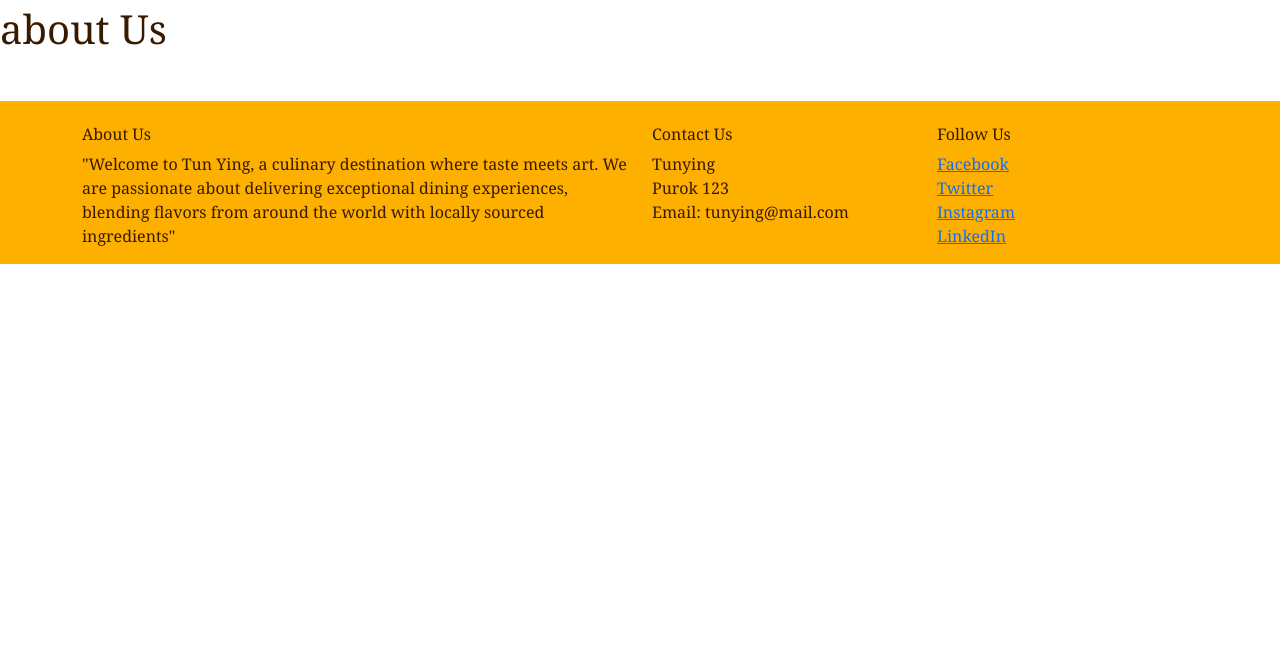
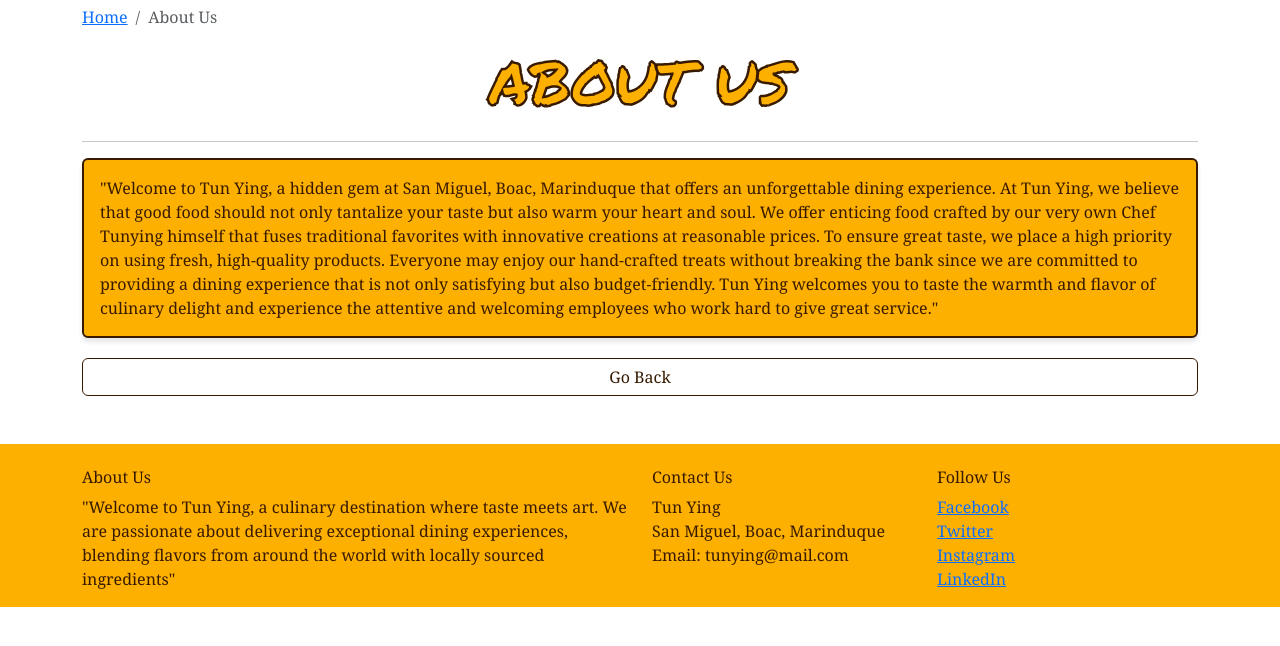
Before and after one commit to dimaliwatkent/Tunyings, a website: page src/about-us.html in a window 1280 px wide. Shown: the part 74-720 px from the top of the page. Drawn offline with nearby package versions, Linux system fonts and the light colour scheme.

Commit message:
added contents to about us and contact page

```diff
--- a/src/about-us.html
+++ b/src/about-us.html
@@ -7,12 +7,52 @@
     <title>Tun Ying</title>
     <link rel="icon" href="./assets/pictures/logo.png" type="image/png" />
     <link rel="stylesheet" href="./assets/scss/main.css" />
+    <!-- Add Bootstrap CSS -->
+    <link
+      rel="stylesheet"
+      href="https://cdn.jsdelivr.net/npm/bootstrap@5.7.0/dist/css/bootstrap.min.css"
+    />
   </head>
   <body>
     <div id="navbar-container"></div>
     <div style="height: 79px"></div>
 
-    <h1>about Us</h1>
+    <div class="container">
+      <!-- Breadcrumb -->
+      <nav aria-label="breadcrumb">
+        <ol class="breadcrumb">
+          <li class="breadcrumb-item"><a href="./index.html">Home</a></li>
+          <li class="breadcrumb-item active" aria-current="page">About Us</li>
+        </ol>
+      </nav>
+
+      <h1 id="about-us-title">ABOUT US</h1>
+      <hr />
+      <div class="card p-3">
+        <p>
+          "Welcome to Tun Ying, a hidden gem at San Miguel, Boac, Marinduque
+          that offers an unforgettable dining experience. At Tun Ying, we
+          believe that good food should not only tantalize your taste but also
+          warm your heart and soul. We offer enticing food crafted by our very
+          own Chef Tunying himself that fuses traditional favorites with
+          innovative creations at reasonable prices. To ensure great taste, we
+          place a high priority on using fresh, high-quality products. Everyone
+          may enjoy our hand-crafted treats without breaking the bank since we
+          are committed to providing a dining experience that is not only
+          satisfying but also budget-friendly. Tun Ying welcomes you to taste
+          the warmth and flavor of culinary delight and experience the attentive
+          and welcoming employees who work hard to give great service."
+        </p>
+      </div>
+
+      <!-- Back button -->
+      <a
+        href="./index.html"
+        onclick="history.go(-1);"
+        class="btn btn-outline-secondary"
+        >Go Back</a
+      >
+    </div>
 
     <div id="footer-container"></div>
     <script src="./assets/js/landing-page.js"></script>
--- a/src/assets/html/footer.html
+++ b/src/assets/html/footer.html
@@ -13,15 +13,15 @@
       <div class="col-md-3">
         <h6>Contact Us</h6>
         <ul class="list-unstyled">
-          <li>Tunying</li>
-          <li>Purok 123</li>
+          <li>Tun Ying</li>
+          <li>San Miguel, Boac, Marinduque</li>
           <li>Email: tunying@mail.com</li>
         </ul>
       </div>
       <div class="col-md-3">
         <h6>Follow Us</h6>
         <ul class="list-unstyled">
-          <li><a href="#">Facebook</a></li>
+          <li><a href="https://www.facebook.com/LutoniTunying">Facebook</a></li>
           <li><a href="#">Twitter</a></li>
           <li><a href="#">Instagram</a></li>
           <li><a href="#">LinkedIn</a></li>
--- a/src/assets/scss/main.scss
+++ b/src/assets/scss/main.scss
@@ -7,6 +7,12 @@ p {
 }
 .logo {
   height: 60px;
+}
+
+.container {
+  min-height: 100%;
+  display: flex;
+  flex-direction: column;
 }
 
 .navbar {
@@ -101,5 +107,16 @@ p {
 .lp-item-bg {
   background-color: #fdb000;
 }
+
+// about us
+
+#about-us-title,
+#contact-title {
+  font-family: "Permanent Marker", cursive;
+  color: #fdb000 !important;
+  font-size: 60px;
+  text-align: center;
+  -webkit-text-stroke: 2.5px #381a00;
+}
 @import url("https://fonts.googleapis.com/css2?family=Noto+Serif:ital,wght@0,400;0,700;1,400;1,700&family=Permanent+Marker&display=swap");
 @import "~bootstrap/scss/bootstrap";
```
Also changed, not shown: src/contact.html (+34 -1 lines), src/assets/scss/main.css.
